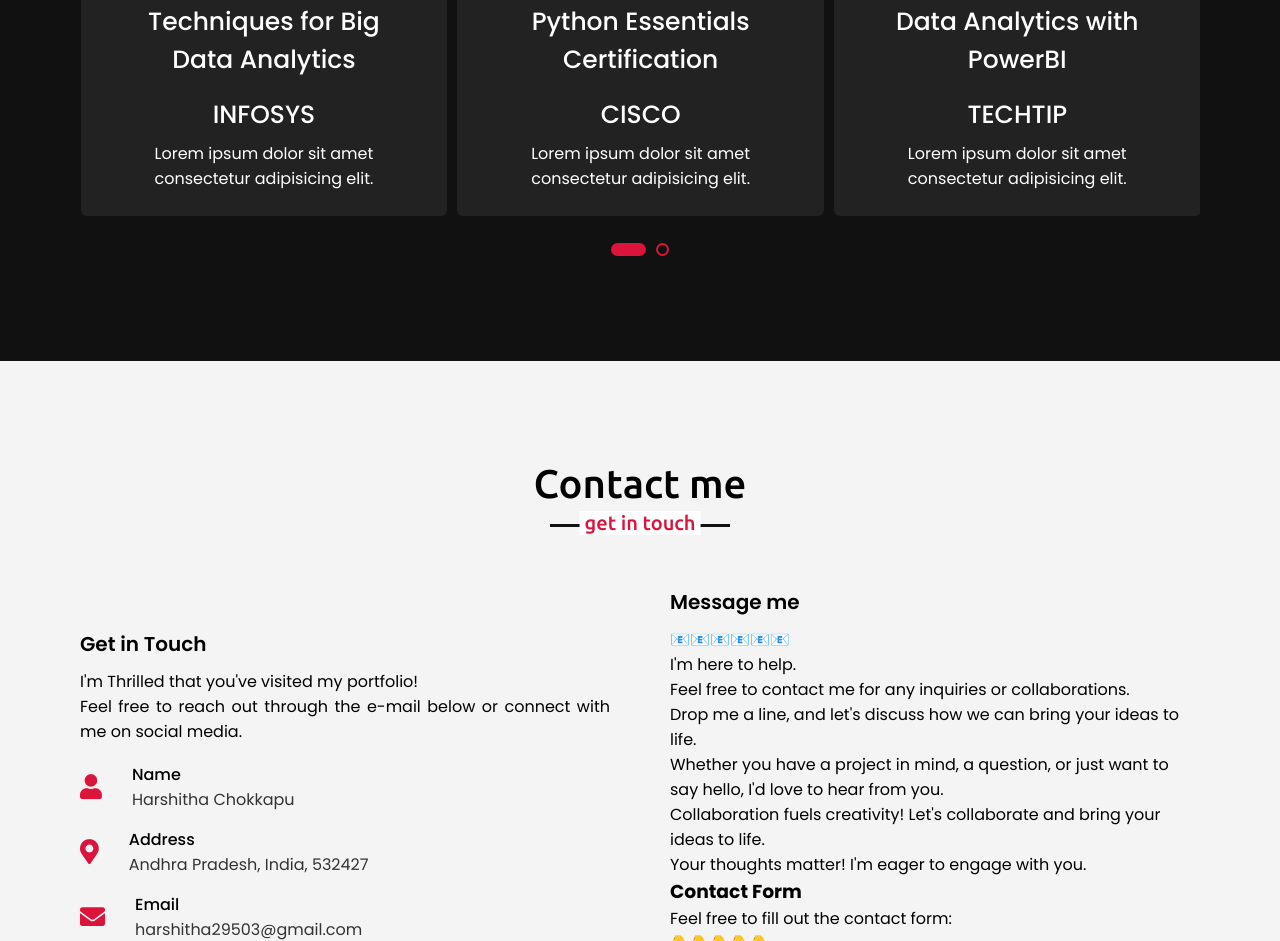
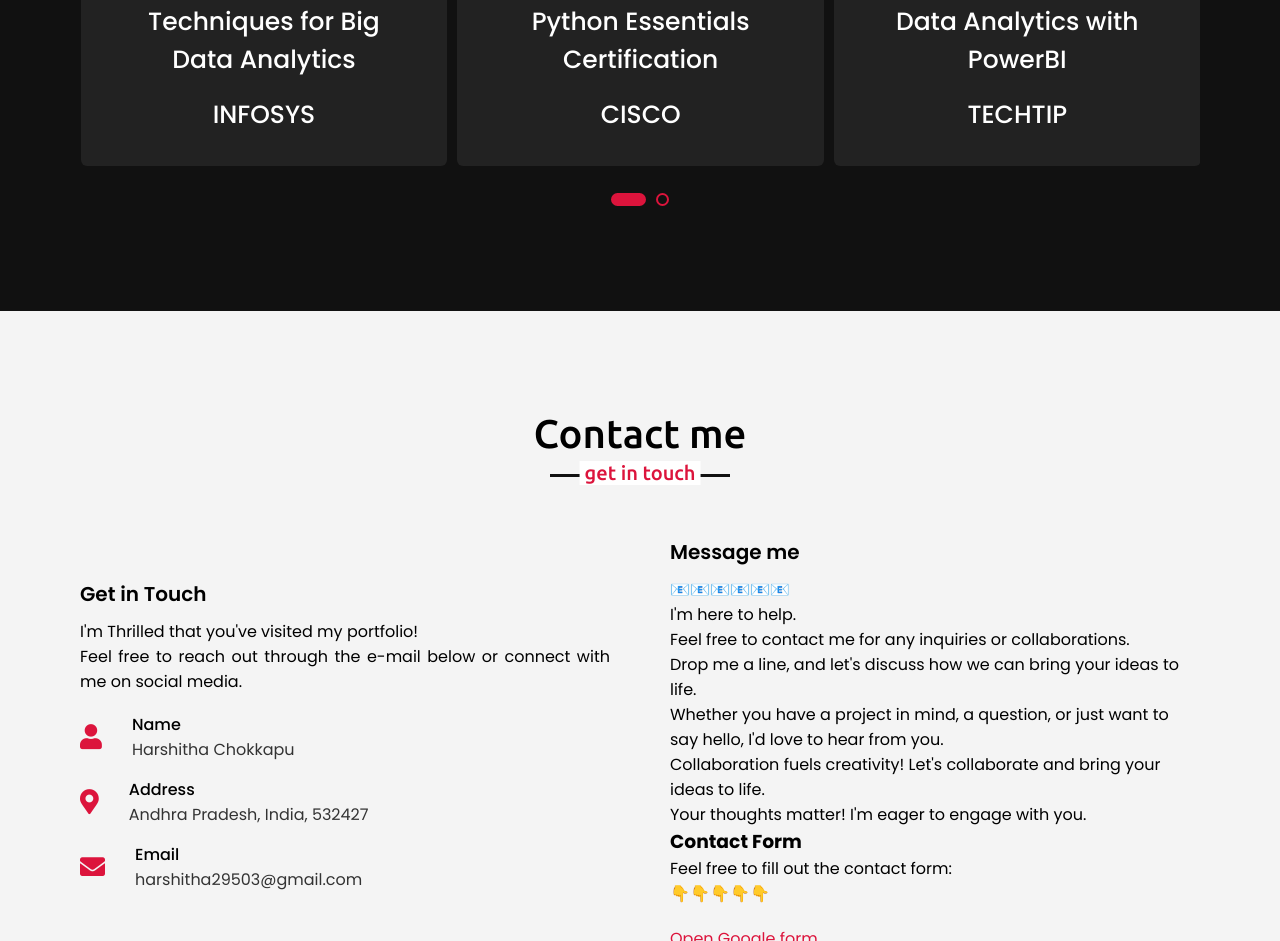
Before and after one commit to Harshitha129/Harshitha_Portfolio, a plain HTML site: page index.html in a window 1280 px wide. Shown: the part 3481-4422 px from the top of the page. Drawn offline with nearby package versions, Linux system fonts and the light colour scheme.

Commit message:
Update index.html

```diff
--- a/index.html
+++ b/index.html
@@ -170,7 +170,7 @@
                         <img src="Certifications/Google Data analytics.jpg" alt="image">
                         <div class="text">Data Analytics Professional</div>
                         <div class="text">GOOGLE</div>
-                        <p>Lorem ipsum dolor sit amet consectetur adipisicing elit.</p>
+                        <p></p>
                     </div>
                 </div>
                 <div class="card">
@@ -178,7 +178,7 @@
                         <img src="Certifications/Data Analytics Infosys.jpg" alt="">
                         <div class="text">Techniques for Big Data Analytics</div>
                         <div class="text">INFOSYS</div>
-                        <p>Lorem ipsum dolor sit amet consectetur adipisicing elit.</p>
+                        <p></p>
                     </div>
                 </div>
                 <div class="card">
@@ -186,7 +186,7 @@
                         <img src="Certifications/Python_Essentials_Cisco.jpg" alt="">
                         <div class="text">Python Essentials Certification</div>
                         <div class="text">CISCO</div>
-                        <p>Lorem ipsum dolor sit amet consectetur adipisicing elit.</p>
+                        <p></p>
                     </div>
                 </div>
                 <div class="card">
@@ -194,7 +194,7 @@
                         <img src="Certifications/Harshitha_Techtip.png" alt="">
                         <div class="text">Data Analytics with PowerBI</div>
                         <div class="text">TECHTIP</div>
-                        <p>Lorem ipsum dolor sit amet consectetur adipisicing elit.</p>
+                        <p></p>
                     </div>
                 </div>
                 <div class="card">
@@ -202,7 +202,7 @@
                         <img src="Certifications/Skill_Nation.jpg" alt="">
                         <div class="text">Business Intelligense with PowerBI</div>
                         <div class="text">SKILL NATION</div>
-                        <p>Lorem ipsum dolor sit amet consectetur adipisicing elit.</p>
+                        <p></p>
                     </div>
                 </div>
             </div>
```
